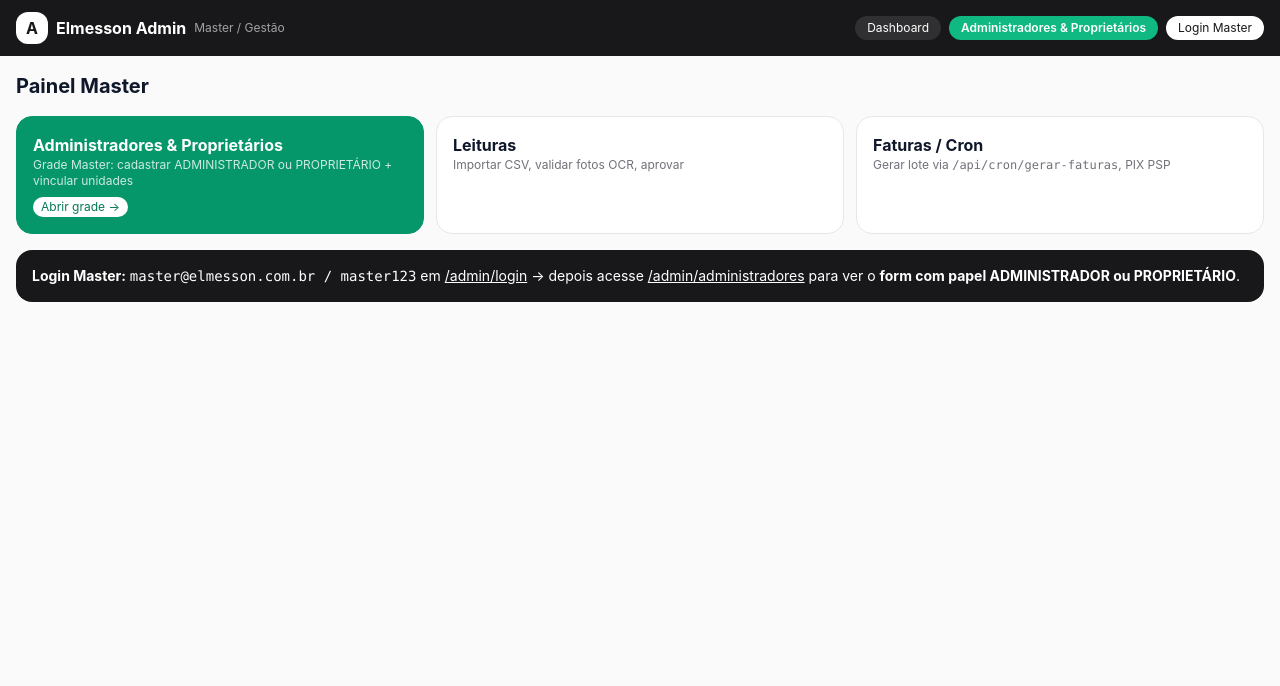
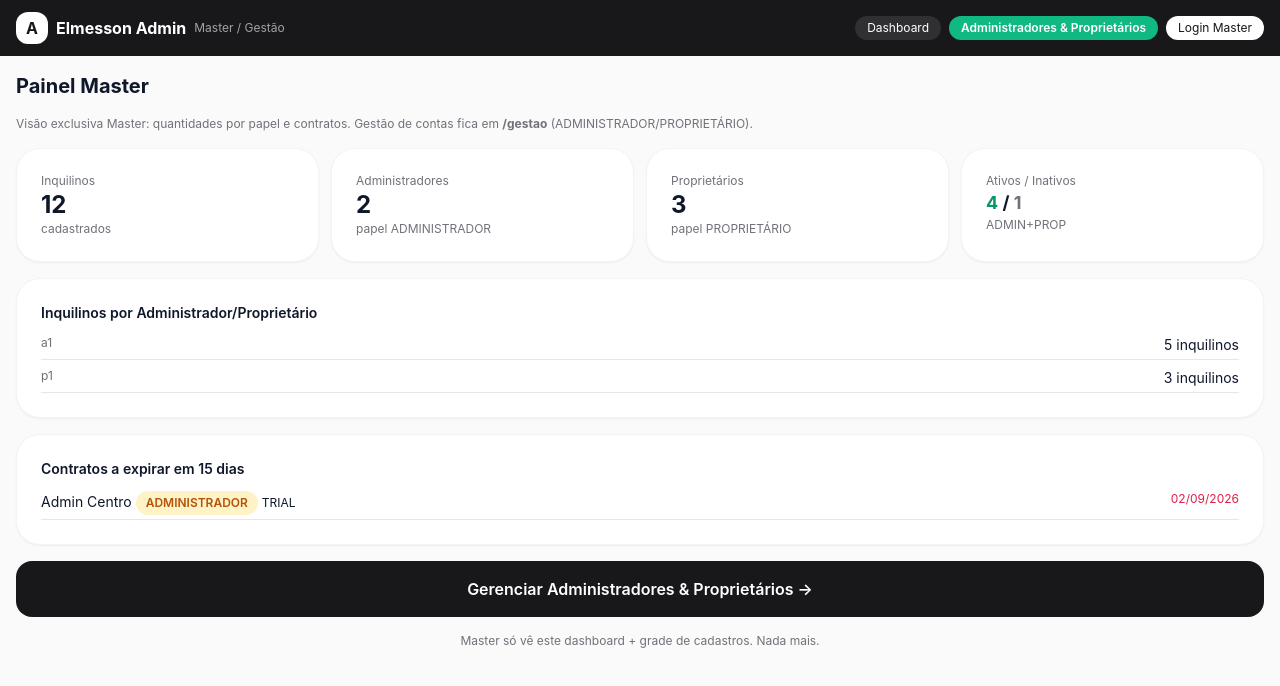
Before and after one commit to elmesson/medi-o, a Next.js app: page /admin in a window 1280 px wide. Shown: the top 686 px of the page. Built offline with nearby package versions, Linux system fonts and the light colour scheme; no server answers.

Commit message:
feat(master): painel minimal + dashboard quantidades + plano expiracao trial/semestral/anual/dias + bloqueio login

```diff
--- a/src/app/(admin)/admin/administradores/page.tsx
+++ b/src/app/(admin)/admin/administradores/page.tsx
@@ -4,7 +4,7 @@ import { Card, Badge } from "@/components/ui";
 
 export default function AdministradoresPage(){
   const [lista,setLista]=useState<any[]>([]);
-  const [form,setForm]=useState({ nome:"", email:"", senha:"", papel:"ADMINISTRADOR", telefone:"", documento:"" });
+  const [form,setForm]=useState({ nome:"", email:"", senha:"", papel:"ADMINISTRADOR", telefone:"", documento:"", plano:"TRIAL", diasContrato:"7" });
   const [edit,setEdit]=useState<any>(null);
   const [editForm,setEditForm]=useState<any>({});
 
@@ -17,16 +17,17 @@ export default function AdministradoresPage(){
 
   async function criar(e: React.FormEvent){
     e.preventDefault();
-    const res = await fetch("/api/admin/administradores", { method:"POST", headers:{ "Content-Type":"application/json"}, body: JSON.stringify(form) });
-    if(res.ok){ setForm({ nome:"", email:"", senha:"", papel:"ADMINISTRADOR", telefone:"", documento:"" }); load(); }
+    const payload = { ...form, diasContrato: form.diasContrato? Number(form.diasContrato): undefined };
+    const res = await fetch("/api/admin/administradores", { method:"POST", headers:{ "Content-Type":"application/json"}, body: JSON.stringify(payload) });
+    if(res.ok){ setForm({ nome:"", email:"", senha:"", papel:"ADMINISTRADOR", telefone:"", documento:"", plano:"TRIAL", diasContrato:"7" }); load(); }
     else {
-      setLista([{ id: Math.random().toString(36).slice(2), ...form, ativo:true, createdAt: new Date().toISOString() }, ...lista]);
-      setForm({ nome:"", email:"", senha:"", papel:"ADMINISTRADOR", telefone:"", documento:"" });
+      setLista([{ id: Math.random().toString(36).slice(2), ...form, ativo:true, createdAt: new Date().toISOString(), dataExpiracao: new Date(Date.now()+7*86400000).toISOString() }, ...lista]);
+      setForm({ nome:"", email:"", senha:"", papel:"ADMINISTRADOR", telefone:"", documento:"", plano:"TRIAL", diasContrato:"7" });
     }
   }
   function iniciarEdicao(item:any){
     setEdit(item);
-    setEditForm({ nome: item.nome, email: item.email, telefone: item.telefone||"", documento: item.documento||"", papel: item.papel, ativo: item.ativo, novaSenha: "" });
+    setEditForm({ nome: item.nome, email: item.email, telefone: item.telefone||"", documento: item.documento||"", papel: item.papel, ativo: item.ativo, novaSenha: "", plano: item.plano||"TRIAL", diasContrato: String(item.diasContrato|| (item.plano==="TRIAL"?7:item.plano==="ANUAL"?365:item.plano==="SEMESTRAL"?180:30)) });
   }
   async function salvarEdicao(e: React.FormEvent){
     e.preventDefault();
@@ -60,6 +61,8 @@ export default function AdministradoresPage(){
           <label className="text-sm">E-mail<input value={form.email} onChange={e=>setForm({...form, email:e.target.value})} required className="mt-1 w-full border rounded-xl px-3 py-2" /></label>
           <label className="text-sm">Senha<input type="password" value={form.senha} onChange={e=>setForm({...form, senha:e.target.value})} placeholder="mín 8" className="mt-1 w-full border rounded-xl px-3 py-2" /></label>
           <label className="text-sm">Papel<select value={form.papel} onChange={e=>setForm({...form, papel:e.target.value})} className="mt-1 w-full border rounded-xl px-3 py-2"><option value="ADMINISTRADOR">ADMINISTRADOR DE IMÓVEL</option><option value="PROPRIETARIO">PROPRIETÁRIO</option></select></label>
+          <label className="text-sm">Plano<select value={form.plano} onChange={e=>setForm({...form, plano:e.target.value})} className="mt-1 w-full border rounded-xl px-3 py-2"><option value="TRIAL">TRIAL (7 dias)</option><option value="SEMESTRAL">SEMESTRAL (180 dias)</option><option value="ANUAL">ANUAL (365 dias)</option><option value="DIAS">DIAS (custom)</option></select></label>
+          {(form.plano==="DIAS" || form.plano==="TRIAL") && <label className="text-sm">Dias<input type="number" value={form.diasContrato} onChange={e=>setForm({...form, diasContrato:e.target.value})} className="mt-1 w-full border rounded-xl px-3 py-2" /></label>}
           <label className="text-sm">Telefone<input value={form.telefone} onChange={e=>setForm({...form, telefone:e.target.value})} className="mt-1 w-full border rounded-xl px-3 py-2" /></label>
           <label className="text-sm">CPF/CNPJ<input value={form.documento} onChange={e=>setForm({...form, documento:e.target.value})} className="mt-1 w-full border rounded-xl px-3 py-2" /></label>
           <button className="md:col-span-3 bg-zinc-900 text-white rounded-2xl py-2.5 font-semibold">Cadastrar</button>
@@ -70,16 +73,15 @@ export default function AdministradoresPage(){
         <div className="flex items-center justify-between"><h3 className="font-semibold text-sm">Grade completa — clique em Alterar</h3><Badge variant="default">{lista.length} registros</Badge></div>
         <div className="overflow-x-auto mt-3">
           <table className="w-full text-sm">
-            <thead><tr className="text-xs text-zinc-500"><th className="text-left py-2">Nome</th><th className="text-left">E-mail</th><th>Documento</th><th>Telefone</th><th>Papel</th><th>Criado</th><th>Ativo</th><th className="text-right">Ações</th></tr></thead>
+            <thead><tr className="text-xs text-zinc-500"><th className="text-left py-2">Nome</th><th className="text-left">E-mail</th><th>Papel</th><th>Plano</th><th>Expira</th><th>Ativo</th><th className="text-right">Ações</th></tr></thead>
             <tbody>
               {lista.map(item=>(
                 <tr key={item.id} className="border-t">
-                  <td className="py-2 font-medium">{item.nome}</td>
+                  <td className="py-2 font-medium">{item.nome}<div className="text-[10px] text-zinc-500">{item.telefone||""} {item.documento?`• ${item.documento}`:""}</div></td>
                   <td className="text-xs">{item.email}</td>
-                  <td className="text-xs text-center">{item.documento || "-"}</td>
-                  <td className="text-xs text-center">{item.telefone || "-"}</td>
                   <td className="text-center"><Badge variant={item.papel==="MASTER"?"brand":item.papel==="PROPRIETARIO"?"success":"default"}>{item.papel}</Badge></td>
-                  <td className="text-xs text-center">{new Date(item.createdAt).toLocaleDateString("pt-BR")}</td>
+                  <td className="text-xs text-center">{item.plano||"TRIAL"} {item.diasContrato?`(${item.diasContrato}d)`:""}</td>
+                  <td className="text-xs text-center">{item.dataExpiracao? new Date(item.dataExpiracao).toLocaleDateString("pt-BR") : "-"}</td>
                   <td className="text-center"><button onClick={()=>toggleAtivo(item)} className={`text-xs px-2 py-1 rounded-full ${item.ativo?"bg-emerald-100 text-emerald-700":"bg-zinc-100"}`}>{item.ativo?"Ativo":"Inativo"}</button></td>
                   <td className="text-right space-x-2">
                     <button onClick={()=>iniciarEdicao(item)} className="text-xs bg-zinc-900 text-white rounded-full px-3 py-1 hover:bg-zinc-800">Alterar</button>
@@ -104,6 +106,8 @@ export default function AdministradoresPage(){
               <label className="text-sm">CPF/CNPJ<input value={editForm.documento} onChange={e=>setEditForm({...editForm, documento:e.target.value})} className="mt-1 w-full border rounded-xl px-3 py-2" /></label>
               <label className="text-sm">Papel<select value={editForm.papel} onChange={e=>setEditForm({...editForm, papel:e.target.value})} className="mt-1 w-full border rounded-xl px-3 py-2"><option value="ADMINISTRADOR">ADMINISTRADOR</option><option value="PROPRIETARIO">PROPRIETARIO</option><option value="MASTER">MASTER</option></select></label>
               <label className="text-sm flex items-center gap-2 mt-6"><input type="checkbox" checked={editForm.ativo} onChange={e=>setEditForm({...editForm, ativo:e.target.checked})} /> Ativo</label>
+              <label className="text-sm">Plano<select value={editForm.plano} onChange={e=>setEditForm({...editForm, plano:e.target.value})} className="mt-1 w-full border rounded-xl px-3 py-2"><option value="TRIAL">TRIAL</option><option value="SEMESTRAL">SEMESTRAL</option><option value="ANUAL">ANUAL</option><option value="DIAS">DIAS</option></select></label>
+              <label className="text-sm">Dias<input type="number" value={editForm.diasContrato} onChange={e=>setEditForm({...editForm, diasContrato:e.target.value})} className="mt-1 w-full border rounded-xl px-3 py-2" /></label>
               <label className="text-sm md:col-span-2">Nova senha (deixe em branco para manter)<input type="password" value={editForm.novaSenha||""} onChange={e=>setEditForm({...editForm, novaSenha:e.target.value})} placeholder="mín 6 caracteres" className="mt-1 w-full border rounded-xl px-3 py-2" /></label>
             </div>
             <div className="flex gap-2">
--- a/src/app/(admin)/admin/page.tsx
+++ b/src/app/(admin)/admin/page.tsx
@@ -1,16 +1,48 @@
+"use client";
+import { useEffect, useState } from "react";
 import Link from "next/link";
+import { Card, Badge } from "@/components/ui";
+
 export default function AdminPage(){
+  const [stats,setStats]=useState<any>(null);
+  useEffect(()=>{
+    fetch("/api/admin/dashboard").then(r=>r.json()).then(j=> j.totais? setStats(j): setStats(mock())).catch(()=> setStats(mock()));
+  },[]);
+  if(!stats) return <div className="card">Carregando dashboard Master...</div>;
   return (
     <div className="space-y-4">
       <h1 className="text-xl font-bold">Painel Master</h1>
-      <div className="grid md:grid-cols-3 gap-3">
-        <Link href="/admin/administradores" className="bg-emerald-600 text-white border border-emerald-600 rounded-2xl p-4 hover:bg-emerald-700"><b>Administradores & Proprietários</b><div className="text-xs opacity-80">Grade Master: cadastrar ADMINISTRADOR ou PROPRIETÁRIO + vincular unidades</div><span className="text-xs bg-white text-emerald-700 rounded-full px-2 py-0.5 mt-2 inline-block">Abrir grade →</span></Link>
-        <Link href="/api/admin/leituras" className="bg-white border rounded-2xl p-4"><b>Leituras</b><div className="text-xs text-zinc-500">Importar CSV, validar fotos OCR, aprovar</div></Link>
-        <div className="bg-white border rounded-2xl p-4"><b>Faturas / Cron</b><div className="text-xs text-zinc-500">Gerar lote via <code>/api/cron/gerar-faturas</code>, PIX PSP</div></div>
+      <p className="text-xs text-zinc-500">Visão exclusiva Master: quantidades por papel e contratos. Gestão de contas fica em <b>/gestao</b> (ADMINISTRADOR/PROPRIETÁRIO).</p>
+
+      <div className="grid grid-cols-2 md:grid-cols-4 gap-3">
+        <Card><div className="text-xs text-zinc-500">Inquilinos</div><div className="text-2xl font-bold">{stats.totais.inquilinos}</div><div className="text-xs text-zinc-500">cadastrados</div></Card>
+        <Card><div className="text-xs text-zinc-500">Administradores</div><div className="text-2xl font-bold">{stats.totais.administradores}</div><div className="text-xs text-zinc-500">papel ADMINISTRADOR</div></Card>
+        <Card><div className="text-xs text-zinc-500">Proprietários</div><div className="text-2xl font-bold">{stats.totais.proprietarios}</div><div className="text-xs text-zinc-500">papel PROPRIETÁRIO</div></Card>
+        <Card><div className="text-xs text-zinc-500">Ativos / Inativos</div><div className="text-lg font-bold"><span className="text-emerald-600">{stats.totais.ativos}</span> / <span className="text-zinc-500">{stats.totais.inativos}</span></div><div className="text-xs text-zinc-500">ADMIN+PROP</div></Card>
       </div>
-      <div className="bg-zinc-900 text-white rounded-2xl p-4 text-sm">
-        <b>Login Master:</b> <code>master@elmesson.com.br / master123</code> em <Link href="/admin/login" className="underline">/admin/login</Link> → depois acesse <Link href="/admin/administradores" className="underline">/admin/administradores</Link> para ver o <b>form com papel ADMINISTRADOR ou PROPRIETÁRIO</b>.
-      </div>
+
+      <Card>
+        <h3 className="font-semibold text-sm">Inquilinos por Administrador/Proprietário</h3>
+        <div className="mt-2 space-y-1 text-sm">
+          {Object.entries(stats.inquilinosPorAdmin||{}).map(([id,q]:any)=> <div key={id} className="flex justify-between border-b py-1"><span className="text-xs text-zinc-500">{id.slice(0,8)}</span><span>{q} inquilinos</span></div>)}
+          {(!stats.inquilinosPorAdmin || Object.keys(stats.inquilinosPorAdmin).length===0) && <div className="text-xs text-zinc-500">Vincule administradores a unidades em /admin/administradores para ver distribuição.</div>}
+        </div>
+      </Card>
+
+      {stats.expirando?.length>0 && (
+        <Card>
+          <h3 className="font-semibold text-sm">Contratos a expirar em 15 dias</h3>
+          <div className="mt-2 space-y-1">
+            {stats.expirando.map((e:any)=> <div key={e.id} className="flex justify-between text-sm border-b py-1"><span>{e.nome} <Badge variant="warn">{e.papel}</Badge> <span className="text-xs">{e.plano}</span></span><span className="text-xs text-rose-600">{new Date(e.dataExpiracao).toLocaleDateString("pt-BR")}</span></div>)}
+          </div>
+        </Card>
+      )}
+
+      <Link href="/admin/administradores" className="block bg-zinc-900 text-white rounded-2xl p-4 text-center font-semibold">Gerenciar Administradores & Proprietários →</Link>
+      <div className="text-xs text-zinc-500 text-center">Master só vê este dashboard + grade de cadastros. Nada mais.</div>
     </div>
   );
 }
+function mock(){
+  return { totais: { inquilinos: 12, administradores: 2, proprietarios: 3, ativos: 4, inativos: 1 }, inquilinosPorAdmin: { "a1": 5, "p1": 3 }, expirando: [{ id:"a1", nome:"Admin Centro", papel:"ADMINISTRADOR", plano:"TRIAL", dataExpiracao: new Date(Date.now()+5*86400000).toISOString() }] };
+}
--- a/src/app/api/admin/administradores/route.ts
+++ b/src/app/api/admin/administradores/route.ts
@@ -21,16 +21,25 @@ export async function GET() {
   return NextResponse.json(lista);
 }
 
+function calculaExpiracao(plano: string, diasContrato?: number, inicio: Date = new Date()) {
+  const dias = plano === "TRIAL" ? (diasContrato || 7) : plano === "SEMESTRAL" ? 180 : plano === "ANUAL" ? 365 : plano === "DIAS" ? (diasContrato || 30) : 30;
+  const exp = new Date(inicio);
+  exp.setDate(exp.getDate() + dias);
+  return { dias, exp, inicio };
+}
+
 export async function POST(req: NextRequest) {
   const master = await requireMaster();
   if (!master) return NextResponse.json({ error: "Acesso master requerido" }, { status: 403 });
-  const { nome, email, senha, papel, telefone, documento, unidadeIds } = await req.json();
-  // papel: ADMINISTRADOR | PROPRIETARIO
+  const { nome, email, senha, papel, telefone, documento, unidadeIds, plano, diasContrato } = await req.json();
   if (!["ADMINISTRADOR","PROPRIETARIO"].includes(papel)) return NextResponse.json({ error: "papel deve ser ADMINISTRADOR ou PROPRIETARIO" }, { status: 400 });
   const senhaHash = await hashPassword(senha || "ChangeMe123!");
+  const { exp, inicio } = calculaExpiracao(plano || "TRIAL", diasContrato);
   const admin = await prisma.administrador.create({
     data: {
       nome, email, senhaHash, papel, telefone, documento,
+      plano: plano || "TRIAL", diasContrato: plano === "DIAS" || plano === "TRIAL" ? (diasContrato || (plano==="TRIAL"?7:30)) : null,
+      contratoInicio: inicio, dataExpiracao: exp,
       unidades: unidadeIds?.length ? { create: unidadeIds.map((uid:string)=>({ unidadeId: uid })) } : undefined
     },
     include: { unidades: true }
@@ -41,7 +50,7 @@ export async function POST(req: NextRequest) {
 export async function PUT(req: NextRequest) {
   const master = await requireMaster();
   if (!master) return NextResponse.json({ error: "Acesso master requerido" }, { status: 403 });
-  const { id, nome, email, telefone, documento, papel, ativo, unidadeIds, novaSenha } = await req.json();
+  const { id, nome, email, telefone, documento, papel, ativo, unidadeIds, novaSenha, plano, diasContrato } = await req.json();
   const data:any = {};
   if (nome !== undefined) data.nome = nome;
   if (email !== undefined) data.email = email;
@@ -55,6 +64,22 @@ export async function PUT(req: NextRequest) {
   if (novaSenha) {
     if (novaSenha.length < 6) return NextResponse.json({ error: "senha mínima 6 caracteres" }, { status: 400 });
     data.senhaHash = await hashPassword(novaSenha);
+  }
+  if (plano !== undefined) {
+    if (!["TRIAL","SEMESTRAL","ANUAL","DIAS"].includes(plano)) return NextResponse.json({ error: "plano inválido" }, { status: 400 });
+    data.plano = plano;
+    data.diasContrato = plano === "DIAS" || plano === "TRIAL" ? (diasContrato || (plano==="TRIAL"?7:30)) : null;
+    const { exp, inicio } = calculaExpiracao(plano, diasContrato);
+    data.contratoInicio = inicio;
+    data.dataExpiracao = exp;
+  } else if (diasContrato !== undefined) {
+    // só dias custom sem trocar plano
+    data.diasContrato = diasContrato;
+    const current = await prisma.administrador.findUnique({ where: { id } });
+    const planoAtual = current?.plano || "DIAS";
+    const { exp, inicio } = calculaExpiracao(planoAtual, diasContrato);
+    data.contratoInicio = inicio;
+    data.dataExpiracao = exp;
   }
   const updated = await prisma.administrador.update({ where: { id }, data });
   if (unidadeIds) {
--- a/src/app/api/admin/auth/login/route.ts
+++ b/src/app/api/admin/auth/login/route.ts
@@ -13,6 +13,9 @@ export async function POST(req: NextRequest) {
   const ok = await verifyPassword(senha, admin.senhaHash);
   if (!ok) return NextResponse.json({ error: "Credenciais inválidas" }, { status: 401 });
   if (admin.papel !== "MASTER" && admin.papel !== "ADMINISTRADOR") return NextResponse.json({ error: "Sem permissão admin" }, { status: 403 });
+  if (admin.dataExpiracao && new Date(admin.dataExpiracao) < new Date() && admin.papel !== "MASTER") {
+    return NextResponse.json({ error: `Contrato ${admin.plano || ""} expirado em ${new Date(admin.dataExpiracao).toLocaleDateString("pt-BR")}. Contate o Master.` }, { status: 403 });
+  }
 
   // token admin com claim papel
   const access = await new jose.SignJWT({ sub: admin.id, email: admin.email, papel: admin.papel } as any)
--- /dev/null
+++ b/src/app/api/admin/dashboard/route.ts
@@ -0,0 +1,50 @@
+import { NextResponse } from "next/server";
+import { prisma } from "@/lib/prisma";
+import { cookies } from "next/headers";
+import * as jose from "jose";
+
+async function requireMaster() {
+  const token = cookies().get("admin_access_token")?.value;
+  if (!token) return null;
+  try {
+    const { payload } = await jose.jwtVerify(token, new TextEncoder().encode(process.env.JWT_SECRET || "dev-secret"));
+    if ((payload as any).papel !== "MASTER") return null;
+    return payload as any;
+  } catch { return null; }
+}
+
+export async function GET() {
+  const master = await requireMaster();
+  if (!master) return NextResponse.json({ error: "Acesso master requerido" }, { status: 403 });
+
+  const [totalInquilinos, totalAdministradores, totalProprietarios, ativos, inativos, administradores, proprietarios] = await Promise.all([
+    prisma.inquilino.count(),
+    prisma.administrador.count({ where: { papel: "ADMINISTRADOR" } }),
+    prisma.administrador.count({ where: { papel: "PROPRIETARIO" } }),
+    prisma.administrador.count({ where: { ativo: true, papel: { in: ["ADMINISTRADOR","PROPRIETARIO"] } } }),
+    prisma.administrador.count({ where: { ativo: false, papel: { in: ["ADMINISTRADOR","PROPRIETARIO"] } } }),
+    prisma.administrador.findMany({ where: { papel: "ADMINISTRADOR" }, select: { id: true, nome: true } }),
+    prisma.administrador.findMany({ where: { papel: "PROPRIETARIO" }, select: { id: true, nome: true } }),
+  ]);
+
+  // Inquilinos por proprietário/administrador via vínculo unidades
+  // Conta unidades vinculadas a cada admin e inquilinos nessas unidades
+  const adminUnidades = await prisma.administradorUnidade.groupBy({ by: ["administradorId"], _count: { unidadeId: true } });
+  const inquilinosPorAdmin: Record<string, number> = {};
+  for (const g of adminUnidades) {
+    const unidadesIds = (await prisma.administradorUnidade.findMany({ where: { administradorId: g.administradorId }, select: { unidadeId: true } })).map(x=>x.unidadeId);
+    const count = await prisma.unidadeInquilino.count({ where: { unidadeId: { in: unidadesIds } } });
+    inquilinosPorAdmin[g.administradorId] = count;
+  }
+
+  // Contratos a expirar em 15 dias
+  const em15Dias = new Date(Date.now()+15*24*3600*1000);
+  const expirando = await prisma.administrador.findMany({ where: { papel: { in: ["ADMINISTRADOR","PROPRIETARIO"] }, dataExpiracao: { lte: em15Dias, gte: new Date() } }, select: { id:true, nome:true, papel:true, plano:true, dataExpiracao:true } });
+
+  return NextResponse.json({
+    totais: { inquilinos: totalInquilinos, administradores: totalAdministradores, proprietarios: totalProprietarios, ativos, inativos },
+    detalhe: { administradores: administradores.length, proprietarios: proprietarios.length },
+    inquilinosPorAdmin,
+    expirando,
+  });
+}
--- a/src/app/api/auth/login-unificado/route.ts
+++ b/src/app/api/auth/login-unificado/route.ts
@@ -30,6 +30,9 @@ export async function POST(req: NextRequest) {
   // 2) Tenta Administrador (MASTER/ADMINISTRADOR/PROPRIETARIO)
   const admin = await prisma.administrador.findUnique({ where: { email } });
   if (admin && admin.ativo) {
+    if (admin.dataExpiracao && new Date(admin.dataExpiracao) < new Date() && admin.papel !== "MASTER") {
+      return NextResponse.json({ error: `Contrato ${admin.plano || ""} expirado em ${new Date(admin.dataExpiracao).toLocaleDateString("pt-BR")}. Contate o Master.` }, { status: 403 });
+    }
     const ok = await verifyPassword(senha, admin.senhaHash);
     if (ok) {
       const access = await new jose.SignJWT({ sub: admin.id, email, papel: admin.papel } as any).setProtectedHeader({ alg:"HS256"}).setIssuedAt().setExpirationTime("15m").sign(SECRET);
```
Also changed, not shown: 1 other file (tests, documents, lock files or other folders).
